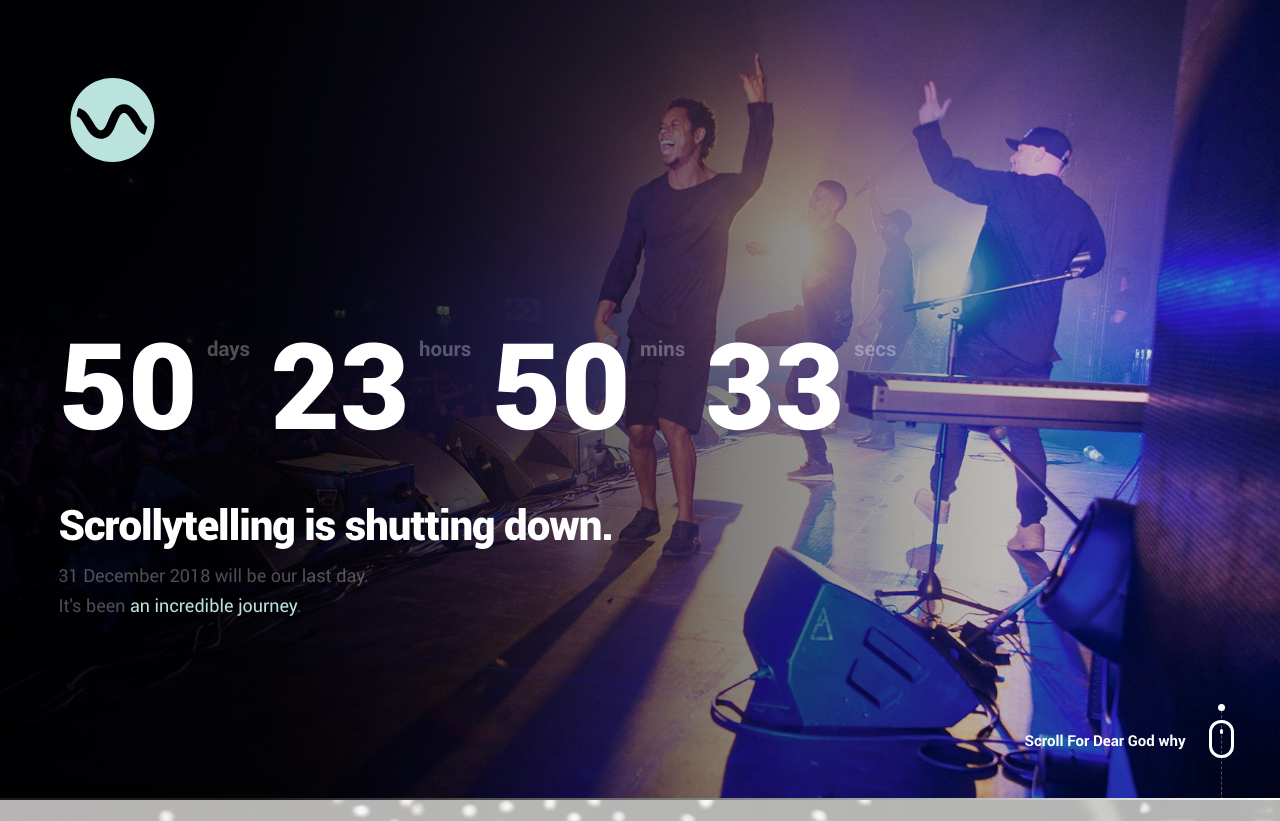
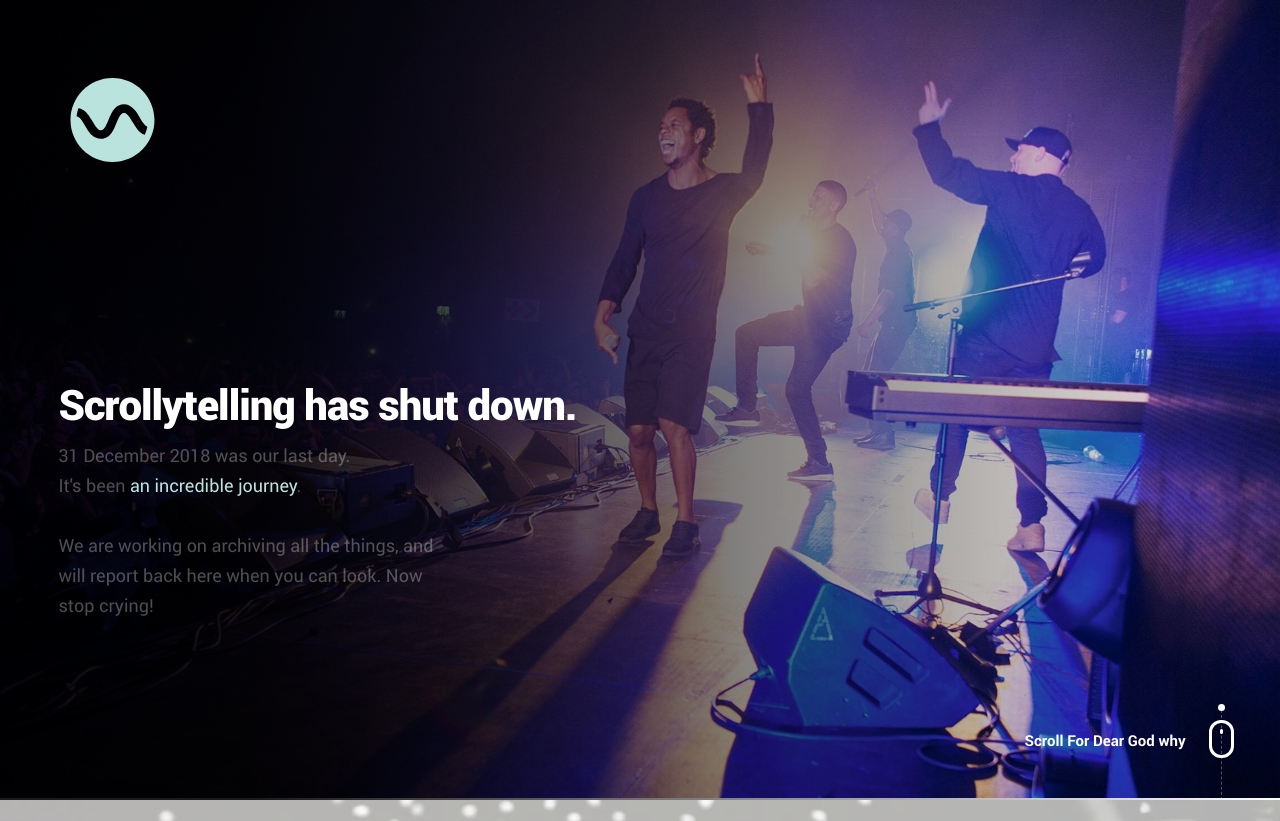
Before and after one commit to scrollytelling/gone, a website: page index.html in a window 1280 px wide. Shown: the top 821 px of the page. Drawn offline with Linux system fonts and the light colour scheme; files whose address does not match are found by name.

Commit message:
scrolly has shut down

```diff
--- a/index.html
+++ b/index.html
@@ -58,23 +58,14 @@
 		   	<div class="row">
 		   		<div class="col-twelve">
 
-		   			<div id="counter">
-		   				<div class="half">
-		   					<span>50 <sup>days</sup></span>
-		 						<span>23 <sup>hours</sup></span>
-		   				</div>
-							<div class="half">
-								<span>50 <sup>mins</sup></span>
-		 						<span>33 <sup>secs</sup></span>
-		 					</div>
-		   			</div>
-
 			  			<div class="bottom-text">
-			  				<h1>Scrollytelling is shutting down.</h1>
+			  				<h1>Scrollytelling has shut down.</h1>
 				  			<p>
-							31 December 2018 will be our last day.<br>
+							31 December 2018 was our last day.<br>
               It's been <a href="https://ourincrediblejourney.tumblr.com/">an incredible journey</a>.
 				  			</p>
+                <p>We are working on archiving all the things, and will report
+                  back here when you can look. Now stop crying!</p>
 			  			</div>
 
 			   	</div> <!-- /twelve -->
```
